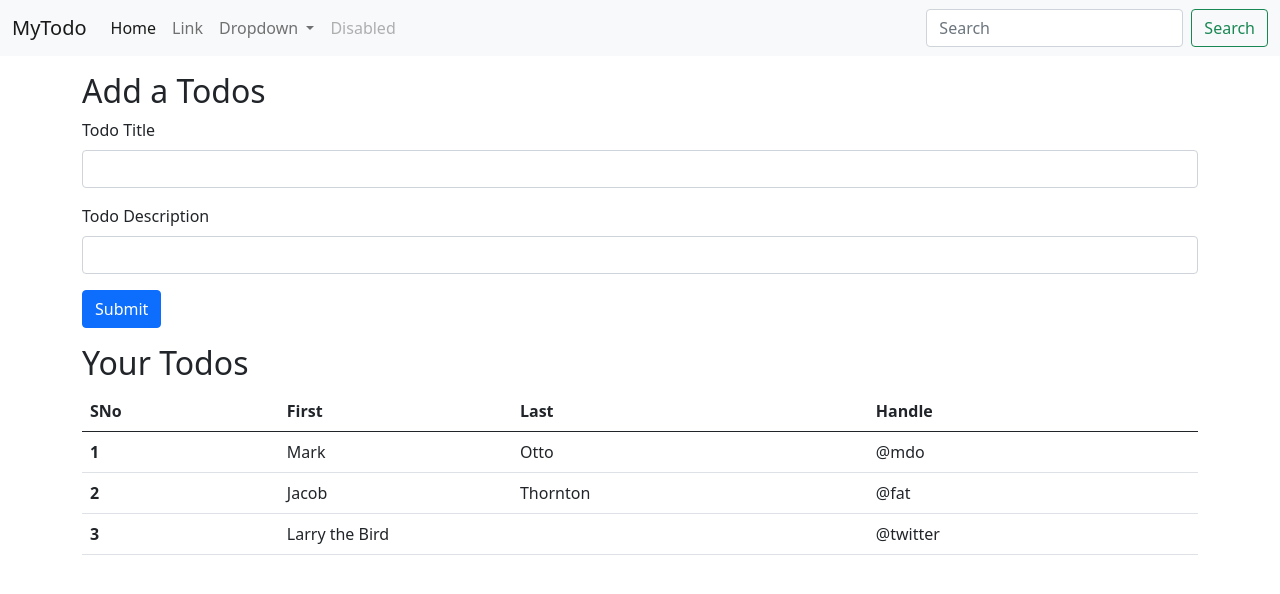
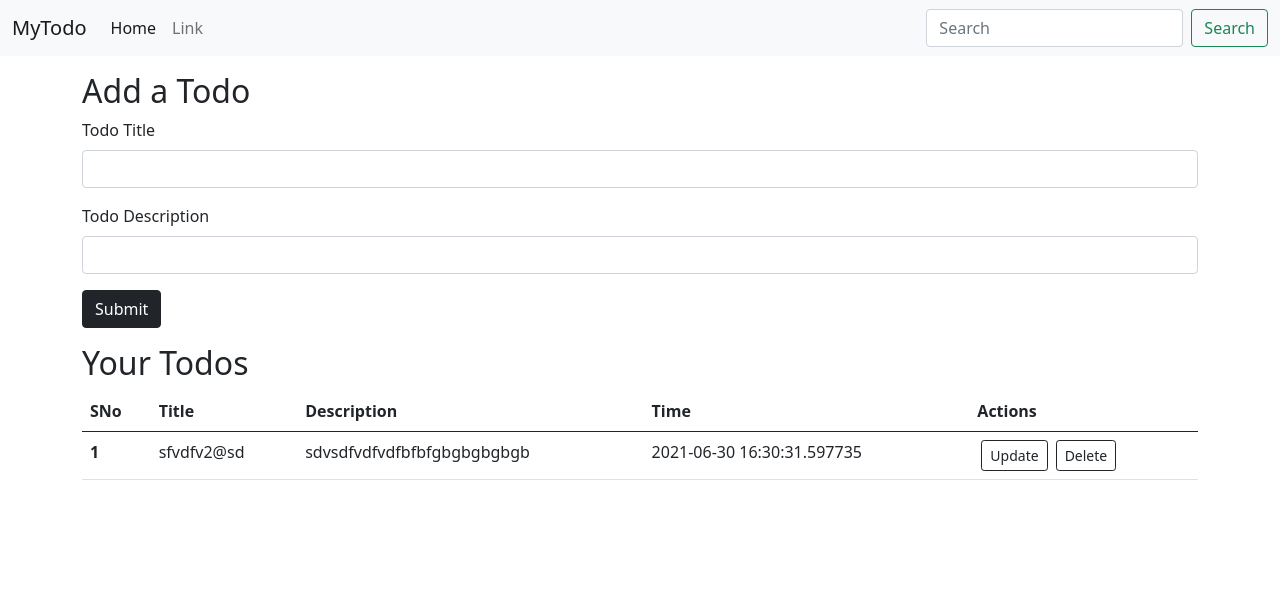
Before and after one commit to javeed3157/Flask, a Flask app: page / in a window 1280 px wide. Shown: the top 594 px of the page. Run offline with Flask 2, Linux system fonts and the light colour scheme; data comes from the database, SQL or seed files in the repository; both versions use the stored data as it was after the commit.

Commit message:
Till CRUD applications

```diff
--- a/app.py
+++ b/app.py
@@ -1,4 +1,5 @@
-from flask import Flask,render_template
+from flask import Flask,render_template,request,redirect
+from flask.wrappers import Request
 from flask_sqlalchemy import SQLAlchemy
 from datetime import datetime
 
@@ -16,17 +17,47 @@ class Todo(db.Model):
     def __repr__(self) -> str:
         return f"{self.sno} - {self.title}"
 
-@app.route('/')
+@app.route('/',methods=['GET','POST'])
 def hello_world():
-    todo=Todo(title="First Todo",desc="Start investing in cryptocurrrency")
-    db.session.add(todo)
+    if request.method=="POST":
+        # print("post")
+        title=request.form['title']
+        desc=request.form['desc']
+        todo=Todo(title=title,desc=desc)
+        db.session.add(todo)
+        db.session.commit()
+
+    allTodo=Todo.query.all()
+    return render_template('index.html',allTodo=allTodo)
+
+
+@app.route('/update/<int:sno>',methods=['GET','POST'])
+def update(sno):
+    if request.method=="POST":
+        title=request.form['title']
+        desc=request.form['desc']
+        todo=Todo.query.filter_by(sno=sno).first()
+        todo.title=title
+        todo.desc=desc
+        db.session.add(todo)
+        db.session.commit()
+        return redirect('/')
+    todo=Todo.query.filter_by(sno=sno).first()
+    return render_template('update.html',todo=todo)
+
+@app.route('/delete/<int:sno>')
+def delete(sno):
+    todo=Todo.query.filter_by(sno=sno).first()
+    db.session.delete(todo)
     db.session.commit()
-    return render_template('index.html')
-    # return 'Hello, World!'
+    return redirect('/')
 
-@app.route('/products')
-def products():
-    return 'Facial products can be purchased from this site'
+# @app.route('/show')
+# def products():
+#     allTodo=Todo.query.all()
+#     print(allTodo)
+
+#     return 'Facial products can be purchased from this site'
 
 if __name__=="__main__":
     app.run(debug=True)
--- /dev/null
+++ b/templates/base.html
@@ -0,0 +1,48 @@
+<!DOCTYPE html>
+<html lang="en">
+    <head>
+        <!-- Required meta tags -->
+        <meta charset="utf-8" />
+        <meta name="viewport" content="width=device-width, initial-scale=1" />
+
+        <!-- Bootstrap CSS -->
+        <link
+            href="https://cdn.jsdelivr.net/npm/bootstrap@5.0.2/dist/css/bootstrap.min.css"
+            rel="stylesheet"
+            integrity="sha384-EVSTQN3/azprG1Anm3QDgpJLIm9Nao0Yz1ztcQTwFspd3yD65VohhpuuCOmLASjC"
+            crossorigin="anonymous"
+        />
+
+        <title>
+            {% block title %}
+
+            {% endblock title %} - MyTodo</title>
+    </head>
+    <body>
+        <nav class="navbar navbar-expand-lg navbar-light bg-light">
+            <div class="container-fluid">
+              <a class="navbar-brand" href="/">MyTodo</a>
+              <button class="navbar-toggler" type="button" data-bs-toggle="collapse" data-bs-target="#navbarSupportedContent" aria-controls="navbarSupportedContent" aria-expanded="false" aria-label="Toggle navigation">
+                <span class="navbar-toggler-icon"></span>
+              </button>
+              <div class="collapse navbar-collapse" id="navbarSupportedContent">
+                <ul class="navbar-nav me-auto mb-2 mb-lg-0">
+                  <li class="nav-item">
+                    <a class="nav-link active" aria-current="page" href="#">Home</a>
+                  </li>
+                  <li class="nav-item">
+                    <a class="nav-link" href="#">Link</a>
+                  </li>
+                </ul>
+                <form class="d-flex">
+                  <input class="form-control me-2" type="search" placeholder="Search" aria-label="Search">
+                  <button class="btn btn-outline-success" type="submit">Search</button>
+                </form>
+              </div>
+            </div>
+        </nav>
+        {% block body %}
+
+        {% endblock body %}
+    </body>
+</html>
--- a/templates/index.html
+++ b/templates/index.html
@@ -1,98 +1,55 @@
-<!doctype html>
-<html lang="en">
-  <head>
-    <!-- Required meta tags -->
-    <meta charset="utf-8">
-    <meta name="viewport" content="width=device-width, initial-scale=1">
-
-    <!-- Bootstrap CSS -->
-    <link href="https://cdn.jsdelivr.net/npm/bootstrap@5.0.2/dist/css/bootstrap.min.css" rel="stylesheet" integrity="sha384-EVSTQN3/azprG1Anm3QDgpJLIm9Nao0Yz1ztcQTwFspd3yD65VohhpuuCOmLASjC" crossorigin="anonymous">
-
-    <title>MyTodo</title>
-  </head>
-  <body>
-    <nav class="navbar navbar-expand-lg navbar-light bg-light">
-        <div class="container-fluid">
-          <a class="navbar-brand" href="#">MyTodo</a>
-          <button class="navbar-toggler" type="button" data-bs-toggle="collapse" data-bs-target="#navbarSupportedContent" aria-controls="navbarSupportedContent" aria-expanded="false" aria-label="Toggle navigation">
-            <span class="navbar-toggler-icon"></span>
-          </button>
-          <div class="collapse navbar-collapse" id="navbarSupportedContent">
-            <ul class="navbar-nav me-auto mb-2 mb-lg-0">
-              <li class="nav-item">
-                <a class="nav-link active" aria-current="page" href="#">Home</a>
-              </li>
-              <li class="nav-item">
-                <a class="nav-link" href="#">Link</a>
-              </li>
-              <li class="nav-item dropdown">
-                <a class="nav-link dropdown-toggle" href="#" id="navbarDropdown" role="button" data-bs-toggle="dropdown" aria-expanded="false">
-                  Dropdown
-                </a>
-                <ul class="dropdown-menu" aria-labelledby="navbarDropdown">
-                  <li><a class="dropdown-item" href="#">Action</a></li>
-                  <li><a class="dropdown-item" href="#">Another action</a></li>
-                  <li><hr class="dropdown-divider"></li>
-                  <li><a class="dropdown-item" href="#">Something else here</a></li>
-                </ul>
-              </li>
-              <li class="nav-item">
-                <a class="nav-link disabled" href="#" tabindex="-1" aria-disabled="true">Disabled</a>
-              </li>
-            </ul>
-            <form class="d-flex">
-              <input class="form-control me-2" type="search" placeholder="Search" aria-label="Search">
-              <button class="btn btn-outline-success" type="submit">Search</button>
-            </form>
-          </div>
-        </div>
-      </nav>
+{% extends 'base.html' %}
+{% block title %} Home{% endblock title %}
+{% block body %}
 
     <div class="container my-3">
-        <h2>Add a Todos</h2>
-        <form>
+        <h2>Add a Todo</h2>
+        <form action="/" method="POST">
             <div class="mb-3">
               <label for="title" class="form-label">Todo Title</label>
-              <input type="email" class="form-control" id="title" aria-describedby="emailHelp">
+              <input type="text" class="form-control" name="title" id="title" aria-describedby="emailHelp">
             </div>
             <div class="mb-3">
               <label for="exampleInputPassword1" class="form-label">Todo Description</label>
-              <input type="text" class="form-control" id="desc">
+              <input type="text" class="form-control" name="desc" id="desc">
             </div>
-            <button type="submit" class="btn btn-primary">Submit</button>
+            <button type="submit" class="btn btn-dark">Submit</button>
           </form>
     </div>
     <div class="container my-3">
         <h2>Your Todos</h2>
+              {% if allTodo|length==0 %}
+              <div class="alert alert-dark" role="alert">
+                No Todos found. Add your first todo now!
+              </div>
+                {% else %}
                 <table class="table">
                   <thead>
                     <tr>
                       <th scope="col">SNo</th>
-                <th scope="col">First</th>
-                <th scope="col">Last</th>
-                <th scope="col">Handle</th>
+                      <th scope="col">Title</th>
+                      <th scope="col">Description</th>
+                      <th scope="col">Time</th>
+                      <th scope="col">Actions</th>
                     </tr>
                   </thead>
                   <tbody>
+                  {% for todo in allTodo %}
                   <tr>
-                <th scope="row">1</th>
-                <td>Mark</td>
-                <td>Otto</td>
-                <td>@mdo</td>
+                  <th scope="row">{{loop.index}}</th>
+                  <td>{{todo.title}}</td>
+                  <td>{{todo.desc}}</td>
+                  <td>{{todo.date_created}}</td>
+                  <td>
+                  <a href="/update/{{todo.sno}}" type="button" class="btn btn-outline-dark btn-sm mx-1">Update</button>
+                  <a href="/delete/{{todo.sno}}" type="button" class="btn btn-outline-dark btn-sm mx-1">Delete</button>
+                  </td>
                   </tr>
-              <tr>
-                <th scope="row">2</th>
-                <td>Jacob</td>
-                <td>Thornton</td>
-                <td>@fat</td>
-              </tr>
-              <tr>
-                <th scope="row">3</th>
-                <td colspan="2">Larry the Bird</td>
-                <td>@twitter</td>
-              </tr>
+                  {% endfor %}
                   </tbody>
                 </table>
+
+              {% endif %}
     </div>
     <!-- Optional JavaScript; choose one of the two! -->
 
@@ -104,5 +61,4 @@
     <script src="https://cdn.jsdelivr.net/npm/@popperjs/core@2.9.2/dist/umd/popper.min.js" integrity="sha384-IQsoLXl5PILFhosVNubq5LC7Qb9DXgDA9i+tQ8Zj3iwWAwPtgFTxbJ8NT4GN1R8p" crossorigin="anonymous"></script>
     <script src="https://cdn.jsdelivr.net/npm/bootstrap@5.0.2/dist/js/bootstrap.min.js" integrity="sha384-cVKIPhGWiC2Al4u+LWgxfKTRIcfu0JTxR+EQDz/bgldoEyl4H0zUF0QKbrJ0EcQF" crossorigin="anonymous"></script>
     -->
-  </body>
-</html>
+    {% endblock body %}
```
Also changed, not shown: templates/update.html (added, +29 -0 lines), todo.db, 1 other file. Lines whose indentation alone changed are shown as unchanged.
